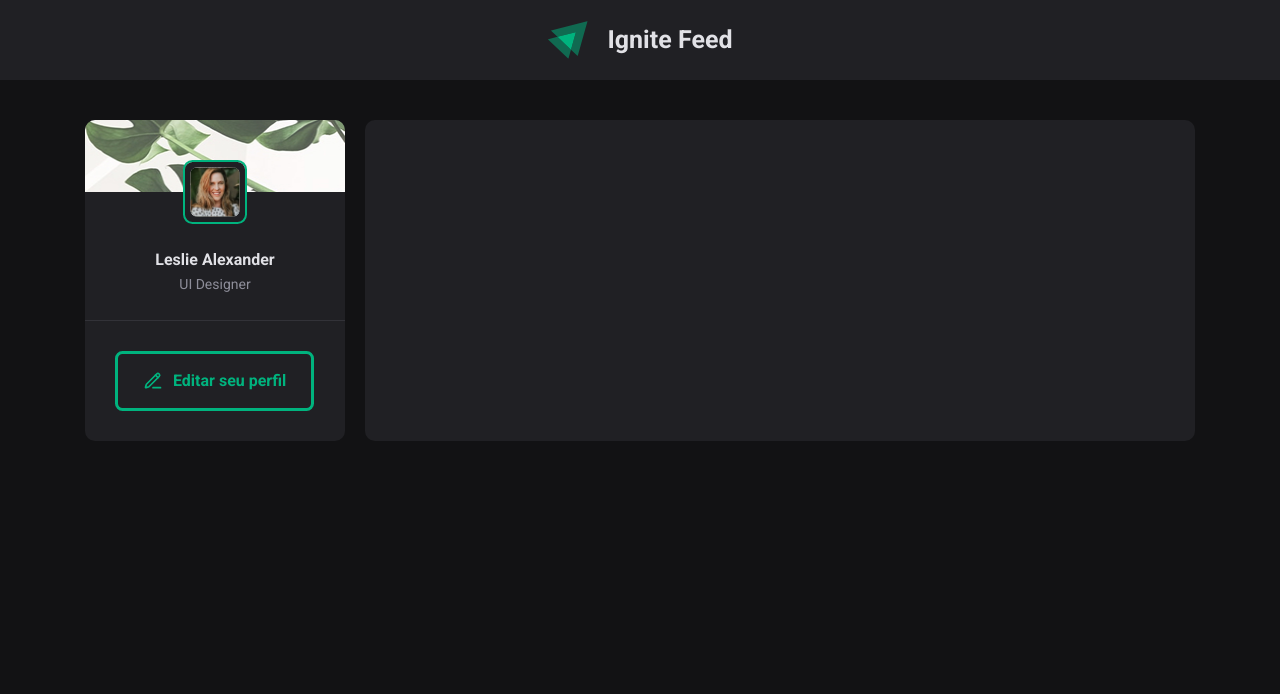
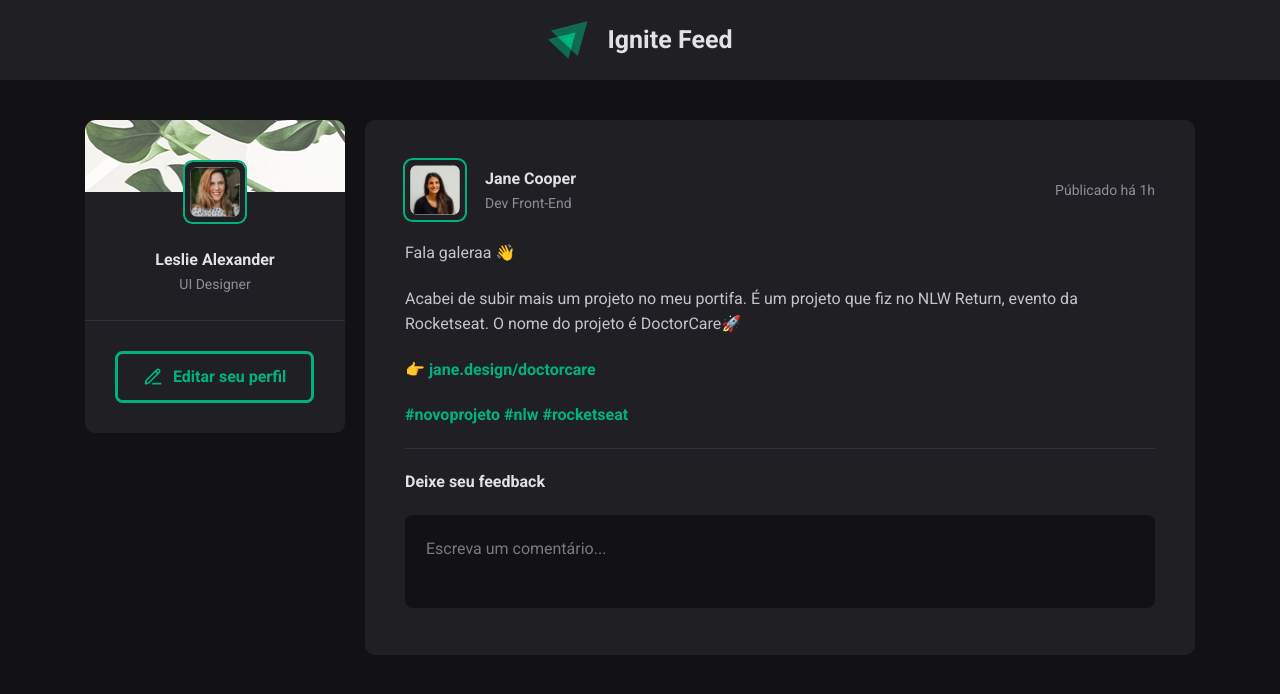
Before and after one commit to theJRodrigues/Ignite-RocketSeat, a React (Vite) app: page / in a window 1280 px wide. Shown: the top 694 px of the page. Built offline with nearby package versions, Linux system fonts and the light colour scheme.

Commit message:
create Post Compoment

```diff
--- a/src/components/AvatarProfile.tsx
+++ /dev/null
@@ -1,15 +0,0 @@
-import React from 'react'
-
-interface AvatarProfileProps {
-  avatarUrl: string
-}
-
-const AvatarProfile = ({avatarUrl}: AvatarProfileProps) => {
-  return (
-    <figure  className="size-6 bg-gray-600 p-0.5 outline-2 outline-green-light rounded-xl">
-          <img src={avatarUrl} alt="profile avatar" className='rounded-xl size-full'/>
-    </figure>
-  )
-}
-
-export default AvatarProfile
--- a/src/components/EditProfileBtn.tsx
+++ b/src/components/EditProfileBtn.tsx
@@ -3,7 +3,7 @@ import React from 'react'
 
 const EditProfileBtn = () => {
   return (
-    <button className='flex gap-1 items-center py-[1.4rem] text-green-light px-2.5 border-3 border-green-light rounded-xl cursor-pointer hover:shadow-[0px_0px_13px_-1px_rgba(0,179,126,0.72)] hover:bg-green hover:text-white hover:border-green transition-colors'>
+    <button className='flex gap-1 items-center py-1 text-green-light px-2.5 border-3 border-green-light rounded-xl cursor-pointer shadow-btn hover:bg-green hover:text-white hover:border-green  duration-50'>
         <PencilLine size={20}/>
         <span className='text-lg font-bold'>Editar seu perfil</span>
     </button>
--- /dev/null
+++ b/src/components/Post.tsx
@@ -0,0 +1,44 @@
+import React from "react";
+import ProfileAvatar from "./ProfileAvatar";
+import ProfileInfo from "./ProfileInfo";
+
+import avatarImg from "../assets/jane-cooper-avatar.svg";
+
+const Post = () => {
+  return (
+    <article className="w-full max-w-83 bg-gray-600 rounded-2xl p-4">
+      <header className="flex items-center gap-2">
+        <figure>
+          <ProfileAvatar avatarUrl={avatarImg} />
+        </figure>
+        <div className="grow-1">
+          <ProfileInfo name="Jane Cooper" role="Dev Front-End" />
+        </div>
+        <time className="text-md text-gray-300">Públicado há 1h</time>
+      </header>
+      <main className="text-lg text-gray-200 space-y-2 my-2">
+        <p>Fala galeraa 👋</p>
+        <p>
+          Acabei de subir mais um projeto no meu portifa. É um projeto que fiz
+          no NLW Return, evento da Rocketseat. O nome do projeto é DoctorCare🚀
+        </p>
+        <p className="text-green-light font-bold">
+          <a href="#"> 👉 jane.design/doctorcare</a>
+        </p>
+        <strong className="text-green-light font-bold">
+          #novoprojeto #nlw #rocketseat
+        </strong>
+      </main>
+      <hr className="w-full text-gray-500" />
+      <footer className="space-y-2 mt-2 text-gray-100 text-lg">
+        <h2 className=" font-bold ">Deixe seu feedback</h2>
+        <form>
+          <textarea className="peer resize-none w-full outline-none bg-gray-700 p-2 rounded-xl border border-gray-700 focus:border-green-light duration-50" placeholder="Escreva um comentário..."/>
+          <button className="font-bold py-1 cursor-pointer px-2.5 rounded-xl bg-green hover:bg-green-light shadow-btn hidden peer-focus:block mt-2">Publicar</button>
+        </form>
+      </footer>
+    </article>
+  );
+};
+
+export default Post;
--- /dev/null
+++ b/src/components/ProfileAvatar.tsx
@@ -0,0 +1,19 @@
+import React from "react";
+
+interface ProfileAvatarProps {
+  avatarUrl: string;
+}
+
+const ProfileAvatar = ({ avatarUrl }: ProfileAvatarProps) => {
+  return (
+    <figure className="size-6 bg-gray-600 p-0.5 outline-2 outline-green-light rounded-xl">
+      <img
+        src={avatarUrl}
+        alt="profile avatar"
+        className="rounded-xl size-full"
+      />
+    </figure>
+  );
+};
+
+export default ProfileAvatar;
--- a/src/pages/posts/components/profile-card/ProfileCard.tsx
+++ b/src/components/ProfileCard.tsx
@@ -1,9 +1,10 @@
 import React from "react";
-import profileCover from "../../../../assets/profile-cover.jpg";
-import AvatarProfile from "../../../../components/AvatarProfile";
-import EditProfileBtn from "../../../../components/EditProfileBtn";
+import ProfileAvatar from "./ProfileAvatar";
+import EditProfileBtn from "./EditProfileBtn";
+import profileImage from "../assets/profile-img.svg";
+import profileCover from "../assets/profile-cover.jpg";
+import ProfileInfo from "./ProfileInfo";
 
-import profileImage from "../../../../assets/profile-img.svg";
 const ProfileCard = () => {
   return (
     <aside className="w-full max-w-26 bg-gray-600 rounded-2xl overflow-hidden">
@@ -14,19 +15,18 @@ const ProfileCard = () => {
       />
       <div className="text-center -mt-3">
         <figure className="m-auto w-fit relative z-1">
-          <AvatarProfile avatarUrl={profileImage} />
+          <ProfileAvatar avatarUrl={profileImage} />
         </figure>
 
         <div className="my-2.5">
-          <h2 className="text-gray-100 font-bold text-lg">Leslie Alexander</h2>
-          <p className="text-gray-300 text-md">UI Designer</p>
+          <ProfileInfo name="Leslie Alexander" role="UI Designer" />
         </div>
       </div>
 
       <hr className="w-full text-gray-500" />
 
       <div className="p-3 text-center">
-        <EditProfileBtn/>
+        <EditProfileBtn />
       </div>
     </aside>
   );
--- /dev/null
+++ b/src/components/ProfileInfo.tsx
@@ -0,0 +1,15 @@
+import React from "react";
+interface ProfileInfoProps {
+  name: string;
+  role: string;
+}
+const ProfileInfo = ({ name, role }: ProfileInfoProps) => {
+  return (
+    <>
+      <h2 className="text-gray-100 font-bold text-lg">{name}</h2>
+      <h3 className="text-gray-300 text-md">{role}</h3>
+    </>
+  );
+};
+
+export default ProfileInfo;
--- a/src/index.css
+++ b/src/index.css
@@ -28,3 +28,7 @@ html{
   --text-lg: 1.6rem;
   --text-lg--line-height: 1.6;
 }
+
+.shadow-btn{
+ @apply hover:shadow-[0px_0px_13px_-1px_rgba(0,179,126,0.72)] duration-50
+}
--- a/src/pages/posts/PostsPage.tsx
+++ b/src/pages/posts/PostsPage.tsx
@@ -1,10 +1,10 @@
 import React from "react";
-import ProfileCard from "./components/profile-card/ProfileCard";
-import Post from "./components/posts/Post";
+import Post from "../../components/Post";
+import ProfileCard from "../../components/ProfileCard";
 
 const PostsPage = () => {
   return (
-    <main className="text-white flex justify-center gap-2  my-4">
+    <main className="text-white flex justify-center items-start gap-2  my-4">
       <ProfileCard />
       <Post />
     </main>
--- a/src/pages/posts/components/posts/Post.tsx
+++ /dev/null
@@ -1,13 +0,0 @@
-import React from "react";
-
-const Post = () => {
-  return (
-    <section className="w-full max-w-83 bg-gray-600 rounded-2xl p-4">
-
-      <div></div>
-      <div></div>
-    </section>
-  );
-};
-
-export default Post;
```
Also changed, not shown: src/assets/jane-cooper-avatar.svg (added).
